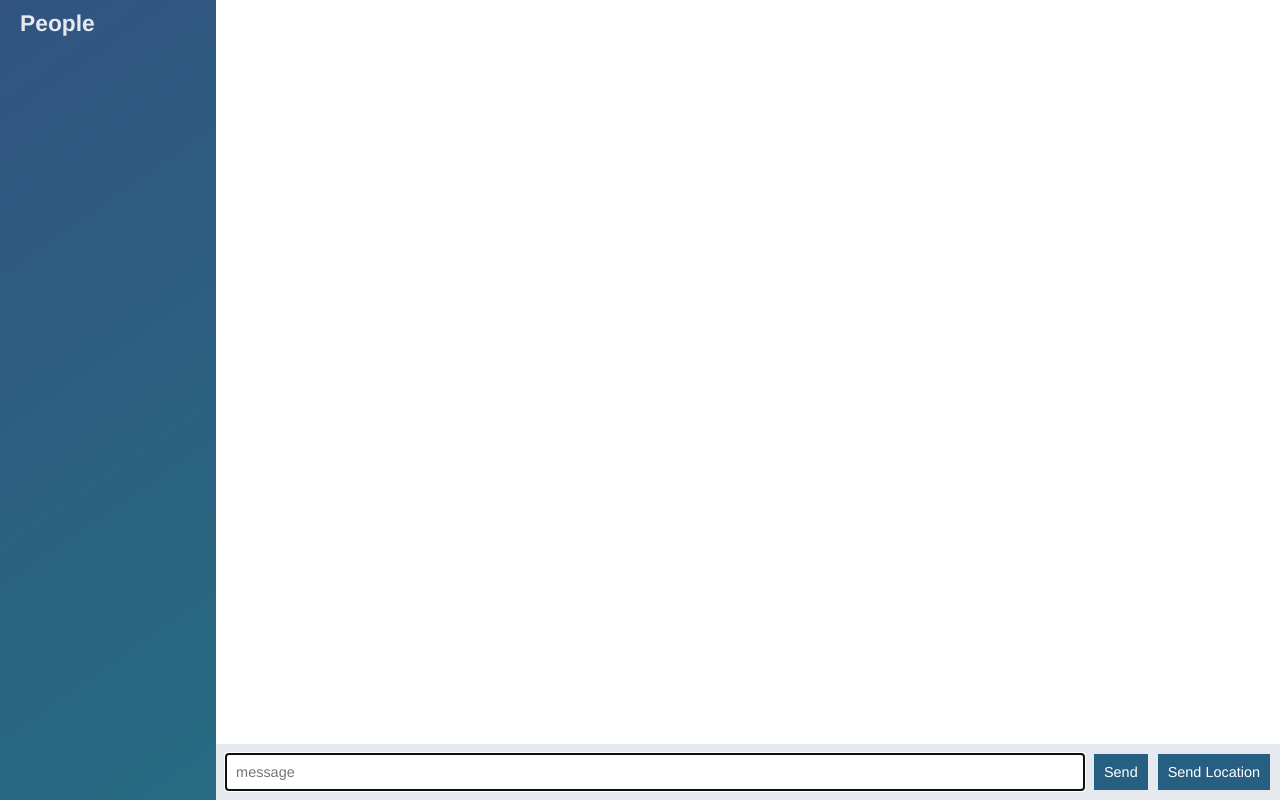
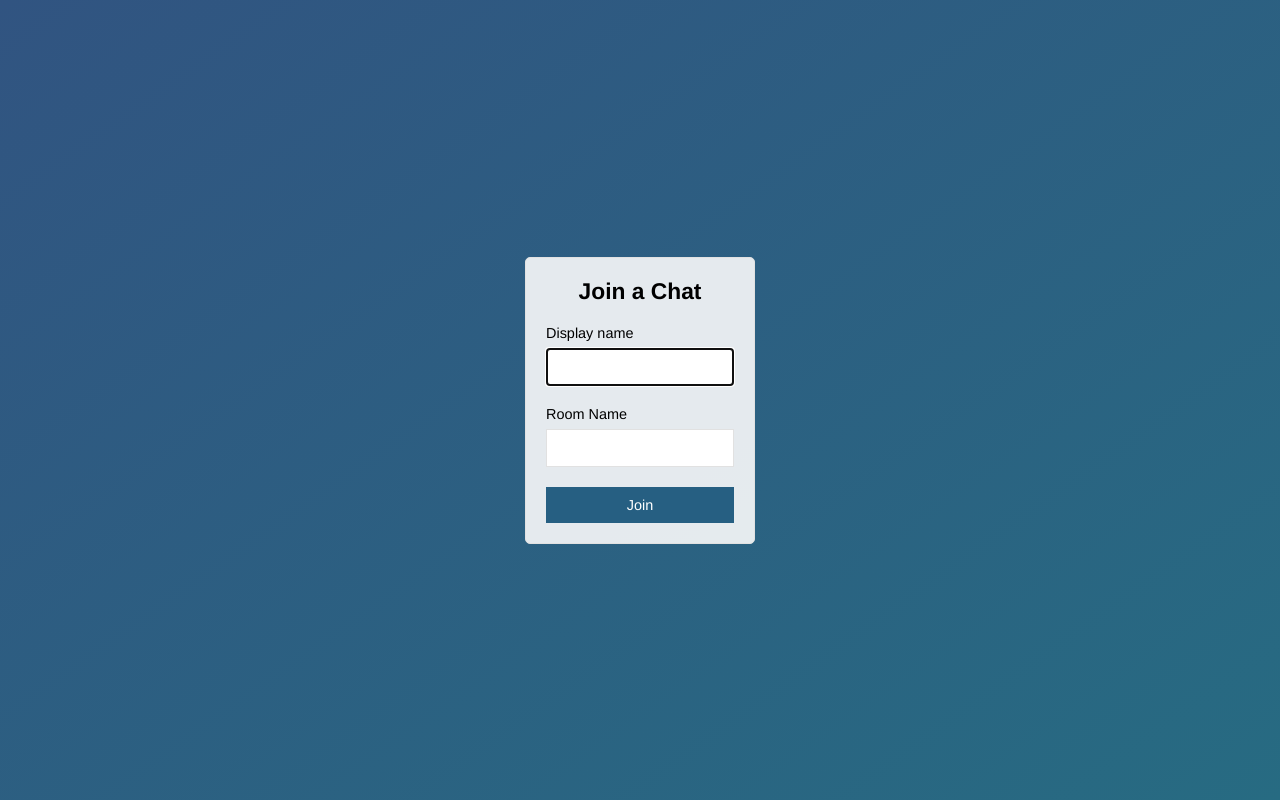
Before and after one commit to EzraChiang/EZchat, a website: page public/index.html in a window 1280 px wide. Drawn offline with nearby package versions, Linux system fonts and the light colour scheme; no server answers.

Commit message:
Add a join page html file

```diff
--- a/public/index.html
+++ b/public/index.html
@@ -4,62 +4,31 @@
 
 <head>
   <meta charset="utf-8"/>
+  <title>Join | EzChat</title>
+  <meta name="viewport" content="width=device-width, initial-scale=1, user-scalable=no"/>
   <link rel="stylesheet" href="/css/styles.css">
+
 </head>
 
-<body class="chat">
-
-  <div class="chat__sidebar">
-    <h3>People</h3>
-    <div id="users"></div>
+<body class="centered-form">
+  <div class="centered-form__form">
+    <form action="/chat.html">
+      <div class="form-field">
+        <h3>Join a Chat</h3>
+      </div>
+      <div class="form-field">
+        <label>Display name</label>
+        <input type="text" name="name" autofocus/>
+      </div>
+      <div class="form-field">
+        <label>Room Name</label>
+        <input type="text" name="room"/>
+      </div>
+      <div class="form-field">
+        <button>Join</button>
+      </div>
+    </form>
   </div>
-
-  <div class="chat__main">
-    <ol id="messages" class="chat__messages"></ol>
-
-    <div class="chat__footer">
-      <form id="message-form">
-        <input name="message" type="text" placeholder="message" autofocus autocomplete="off"/>
-        <button>Send</button>
-      </form>
-      <button id="send-location">Send Location</button>
-    </div>
-  </div>
-
-  <script id="message-template" type="text/template">
-    <li class="message">
-      <div class="message__title">
-        <h4>{{from}}</h4>
-        <span>{{createdAt}}</span>
-      </div>
-      <div class="message__body">
-        <p>{{text}}</p>
-      </div>
-    </li>
-  </script>
-
-  <script id="location-message-template" type="text/template">
-    <li class="message">
-      <div class="message__title">
-        <h4>{{from}}</h4>
-        <span>{{createdAt}}</span>
-      </div>
-      <div class="message__body">
-        <p>
-          <a href="{{url}}" target="_blank">My current location</a>
-        </p>
-      </div>
-    </li>
-  </script>
-
-  <script src="/socket.io/socket.io.js"></script>
-  <script src="/js/libs/jquery-3.1.1.min.js"></script>
-  <script src="/js/libs/moment.js"></script>
-  <script src="/js/libs/mustache.js"></script>
-  <script src="/js/index.js"></script>
 </body>
 
-
-
-
 </html>
```
Also changed, not shown: public/chat.html (added, +67 -0 lines), public/js/chat.js (renamed from public/js/index.js).
